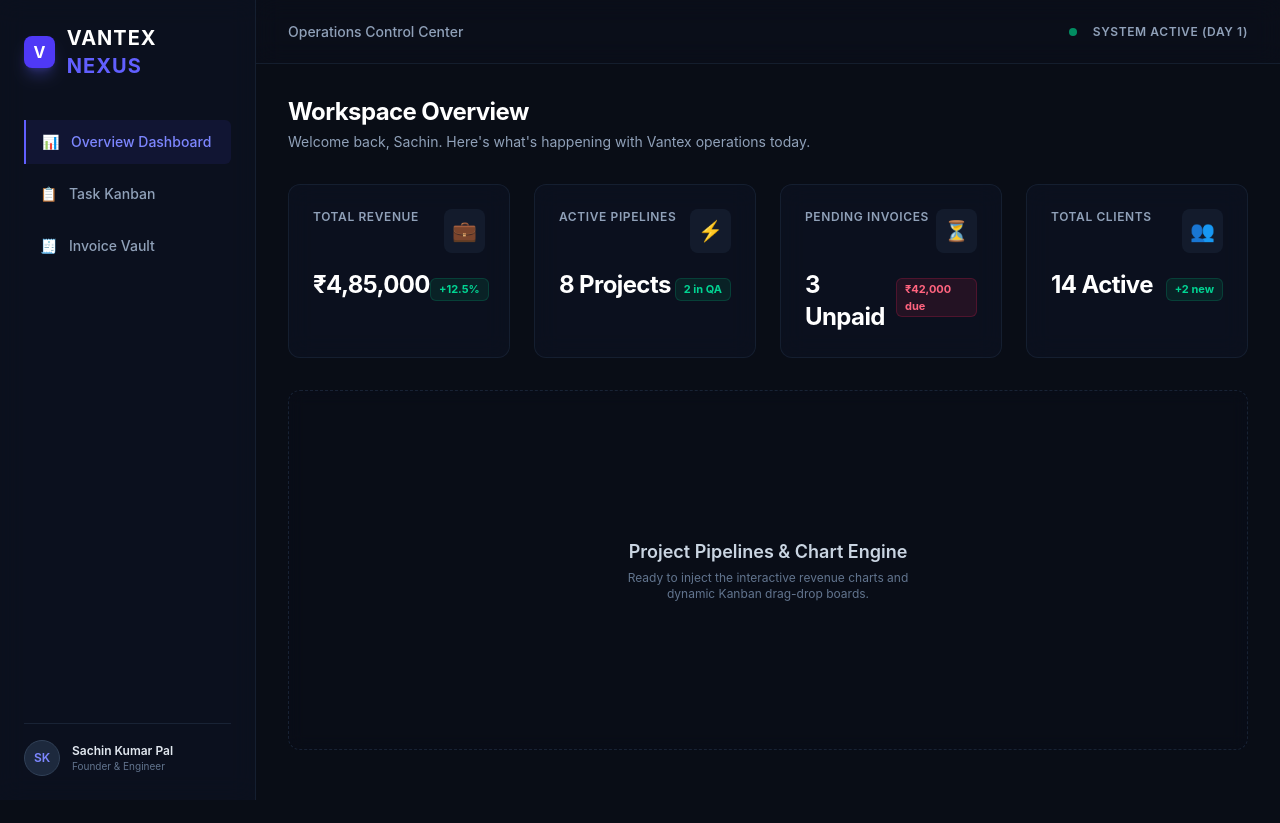
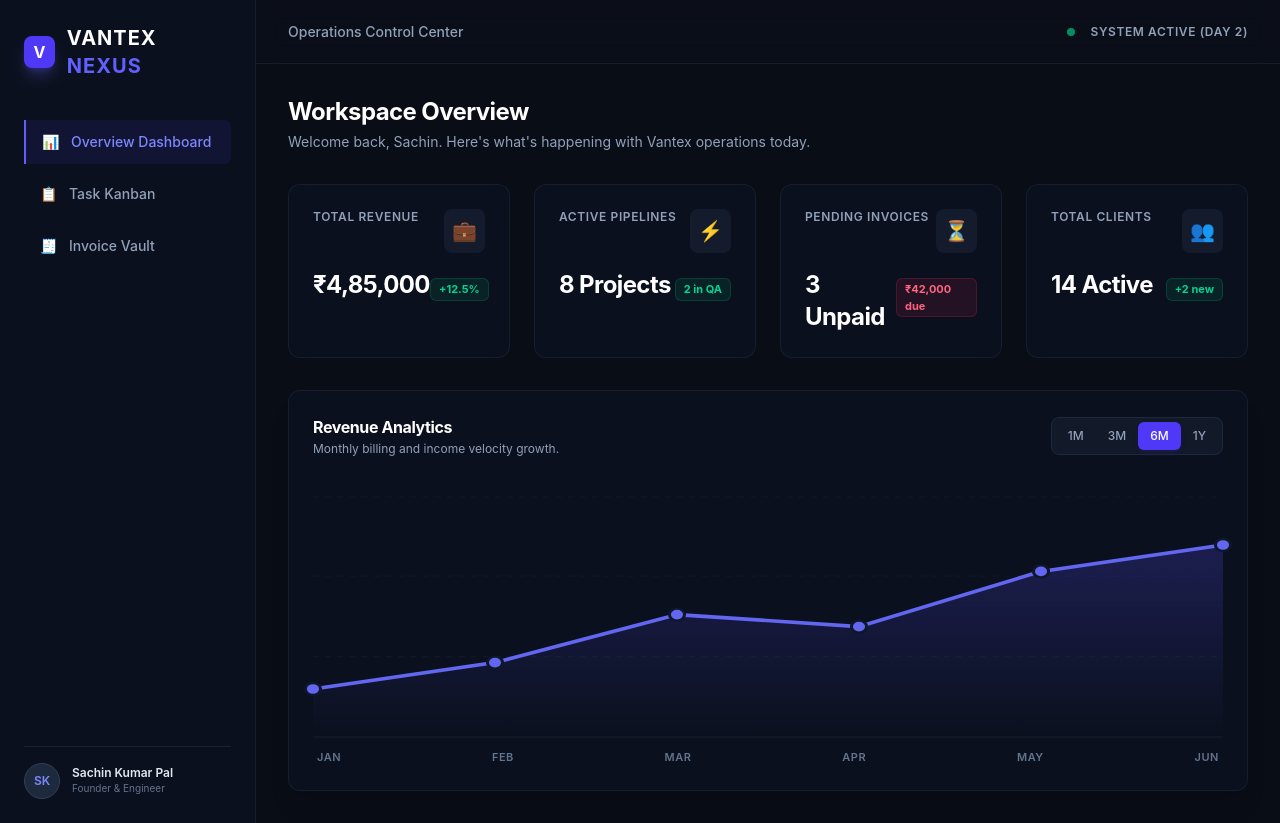
Before and after one commit to sachinpal137/vantex-nexus, a React (Vite) app: page / in a window 1280 px wide. Before the commit the page ends 800 px from the top, so only its background shows below. Built offline with nearby package versions, Linux system fonts and the light colour scheme.

Commit message:
feat: integrate premium zero-dependency SVG area chart for revenue analytics

```diff
--- a/src/App.jsx
+++ b/src/App.jsx
@@ -1,6 +1,7 @@
 import React from 'react';
 import DashboardLayout from './layouts/DashboardLayout';
 import MetricsGrid from './components/MetricsGrid';
+import AnalyticsChart from './components/AnalyticsChart';
 
 export default function App() {
   return (
@@ -14,13 +15,8 @@ export default function App() {
       {/* Dynamic Analytical Widgets Section */}
       <MetricsGrid />
 
-      {/* Main Feature Content Placeholder (Next up: Graphs & Pipelines) */}
-      <div className="border border-dashed border-slate-800/80 rounded-xl h-[45vh] flex flex-col items-center justify-center bg-slate-900/10 backdrop-blur-sm">
-        <h3 className="text-lg font-semibold text-slate-300 mb-1">Project Pipelines & Chart Engine</h3>
-        <p className="text-slate-500 text-xs max-w-xs text-center">
-          Ready to inject the interactive revenue charts and dynamic Kanban drag-drop boards.
-        </p>
-      </div>
+      {/* Interactive Chart Engine Section */}
+      <AnalyticsChart />
     </DashboardLayout>
   );
 }
--- /dev/null
+++ b/src/components/AnalyticsChart.jsx
@@ -0,0 +1,95 @@
+import React, { useState } from 'react';
+
+export default function AnalyticsChart() {
+  const [timeframe, setTimeframe] = useState('6M');
+
+  const revenueData = [
+    { month: 'Jan', revenue: 120000 },
+    { month: 'Feb', revenue: 190000 },
+    { month: 'Mar', revenue: 310000 },
+    { month: 'Apr', revenue: 280000 },
+    { month: 'May', revenue: 420000 },
+    { month: 'Jun', revenue: 485000 },
+  ];
+
+  return (
+    <div className="bg-slate-900/40 backdrop-blur-md border border-slate-800/60 p-6 rounded-xl shadow-xl">
+      {/* Chart Header */}
+      <div className="flex flex-col sm:flex-row justify-between items-start sm:items-center gap-4 mb-6">
+        <div>
+          <h3 className="text-base font-bold text-white tracking-tight">Revenue Analytics</h3>
+          <p className="text-xs text-slate-400 mt-0.5">Monthly billing and income velocity growth.</p>
+        </div>
+
+        {/* Timeframe Toggles */}
+        <div className="flex bg-slate-800/40 border border-slate-800 p-1 rounded-lg text-xs font-medium">
+          {['1M', '3M', '6M', '1Y'].map((item) => (
+            <button
+              key={item}
+              onClick={() => setTimeframe(item)}
+              className={`px-3 py-1.5 rounded-md transition-all duration-200 ${
+                timeframe === item
+                  ? 'bg-indigo-600 text-white shadow-md shadow-indigo-600/10'
+                  : 'text-slate-400 hover:text-slate-200'
+              }`}
+            >
+              {item}
+            </button>
+          ))}
+        </div>
+      </div>
+
+      {/* SVG Chart Engine */}
+      <div className="relative w-full h-64 pt-4">
+        <svg className="w-full h-full overflow-visible" viewBox="0 0 600 200" preserveAspectRatio="none">
+          <defs>
+            <linearGradient id="chartGradient" x1="0" y1="0" x2="0" y2="1">
+              <stop offset="0%" stopColor="rgb(79, 70, 229)" stopOpacity="0.25" />
+              <stop offset="100%" stopColor="rgb(79, 70, 229)" stopOpacity="0.00" />
+            </linearGradient>
+          </defs>
+
+          {/* Grid Lines */}
+          <line x1="0" y1="0" x2="600" y2="0" stroke="rgba(51, 65, 85, 0.15)" strokeDasharray="4" />
+          <line x1="0" y1="66" x2="600" y2="66" stroke="rgba(51, 65, 85, 0.15)" strokeDasharray="4" />
+          <line x1="0" y1="133" x2="600" y2="133" stroke="rgba(51, 65, 85, 0.15)" strokeDasharray="4" />
+          <line x1="0" y1="200" x2="600" y2="200" stroke="rgba(51, 65, 85, 0.3)" />
+
+          {/* Area Path */}
+          <path
+            d="M 0,200 L 0,160 L 120,138 L 240,98 L 360,108 L 480,62 L 600,40 L 600,200 Z"
+            fill="url(#chartGradient)"
+          />
+
+          {/* Core Vector Trendline */}
+          <path
+            d="M 0,160 L 120,138 L 240,98 L 360,108 L 480,62 L 600,40"
+            fill="none"
+            stroke="rgb(99, 102, 241)"
+            strokeWidth="3"
+            strokeLinecap="round"
+            strokeLinejoin="round"
+          />
+
+          {/* Active Pulse Data Nodes */}
+          {[
+            {cx: 0, cy: 160}, {cx: 120, cy: 138}, {cx: 240, cy: 98},
+            {cx: 360, cy: 108}, {cx: 480, cy: 62}, {cx: 600, cy: 40}
+          ].map((point, i) => (
+            <g key={i} className="cursor-pointer group/node">
+              <circle cx={point.cx} cy={point.cy} r="5" fill="rgb(99, 102, 241)" stroke="rgb(15, 23, 42)" strokeWidth="2" />
+              <circle cx={point.cx} cy={point.cy} r="9" fill="rgb(99, 102, 241)" className="opacity-0 group-hover/node:opacity-20 transition-opacity duration-200" />
+            </g>
+          ))}
+        </svg>
+      </div>
+
+      {/* X-Axis Month Labels */}
+      <div className="flex justify-between items-center mt-3 px-1 text-[11px] font-semibold text-slate-500 tracking-wider uppercase">
+        {revenueData.map((data, idx) => (
+          <span key={idx}>{data.month}</span>
+        ))}
+      </div>
+    </div>
+  );
+}
--- a/src/layouts/DashboardLayout.jsx
+++ b/src/layouts/DashboardLayout.jsx
@@ -43,7 +43,7 @@ export default function DashboardLayout({ children }) {
           <div className="text-sm font-medium text-slate-400">Operations Control Center</div>
           <div className="flex items-center gap-4">
             <span className="h-2 w-2 bg-emerald-500 rounded-full animate-pulse"></span>
-            <span className="text-xs font-semibold text-slate-400 tracking-wider">SYSTEM ACTIVE (DAY 1)</span>
+            <span className="text-xs font-semibold text-slate-400 tracking-wider">SYSTEM ACTIVE (DAY 2)</span>
           </div>
         </header>
 
```
